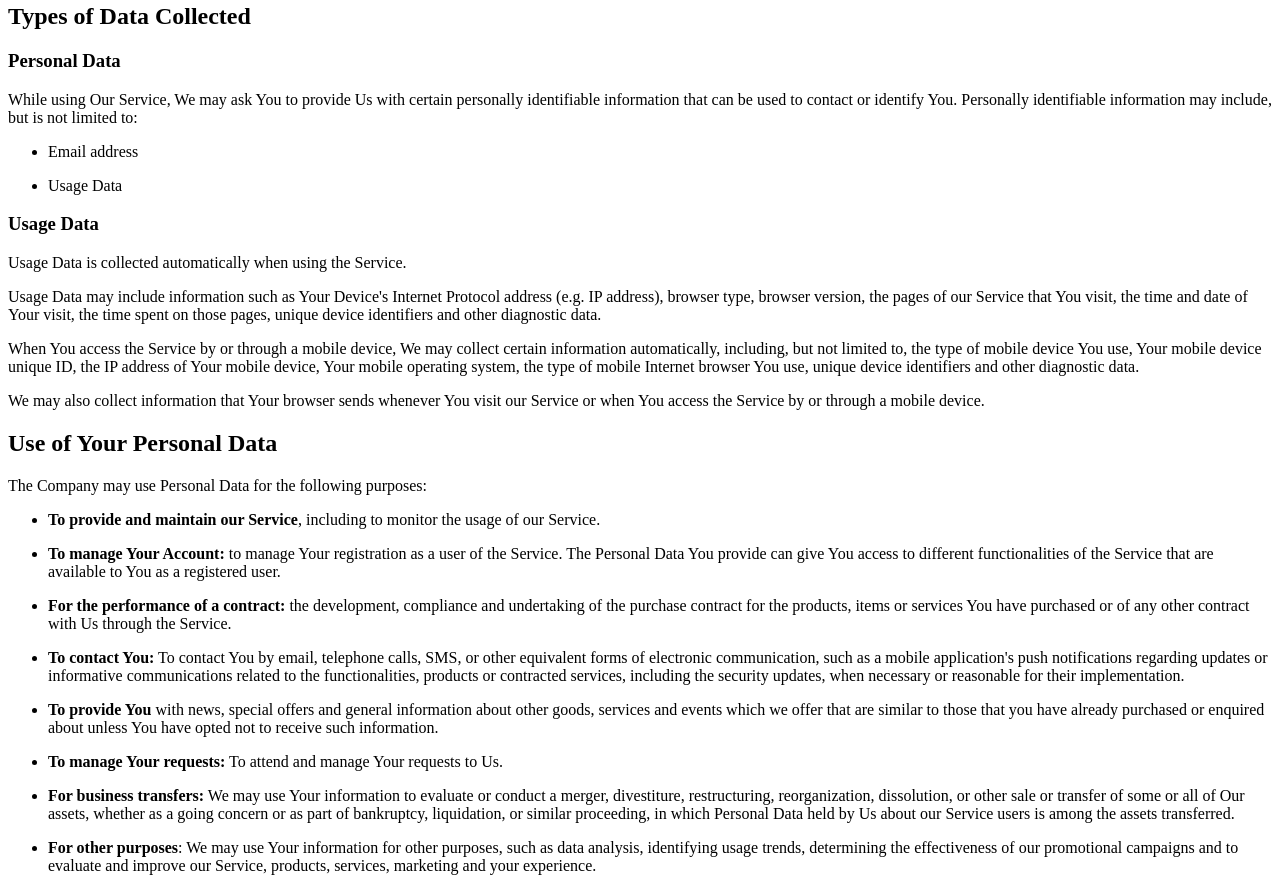
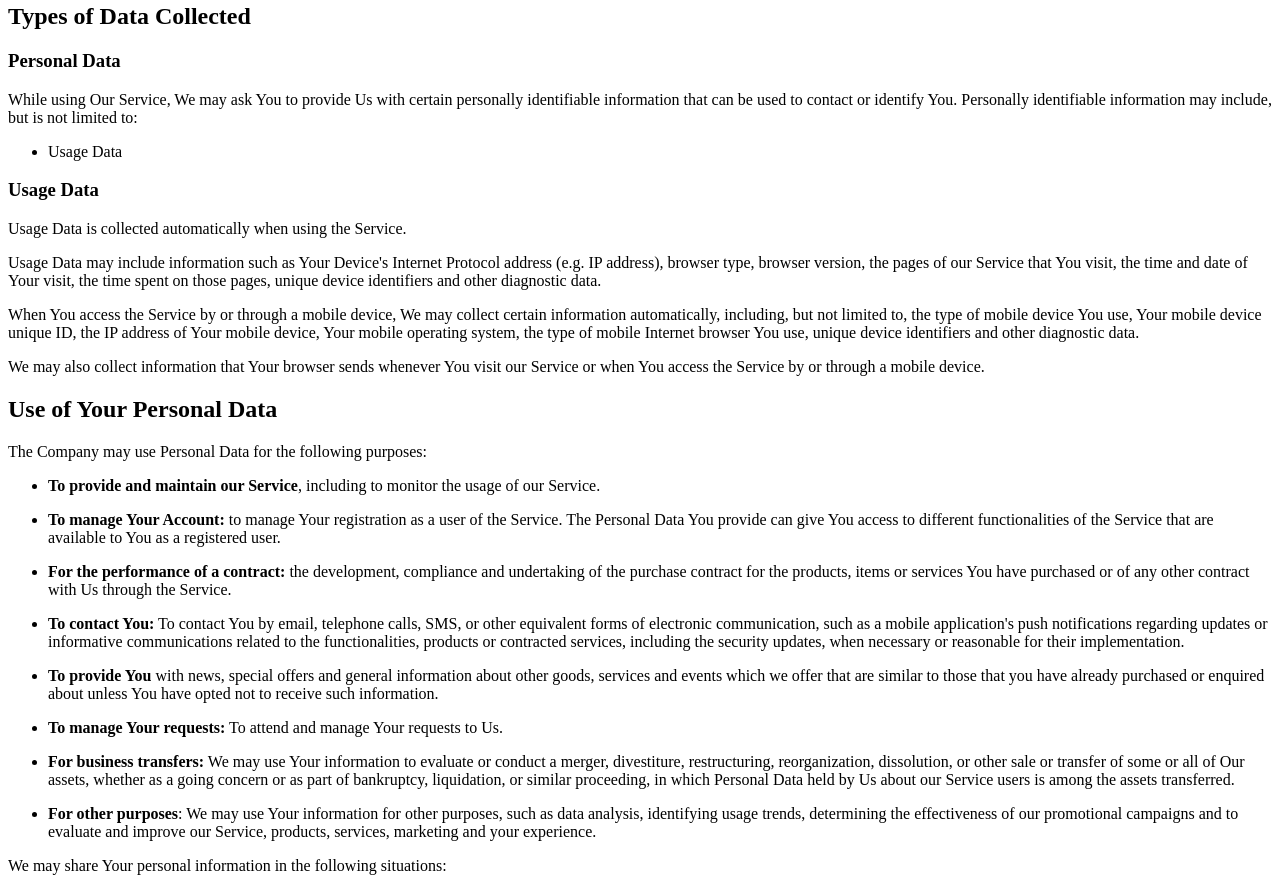
Before and after one commit to WordNaz/WordGatherPrivacyPolicy, a plain HTML site: page index.html in a window 1280 px wide. Shown: the part 923-1811 px from the top of the page. Drawn offline with Linux system fonts and the light colour scheme.

Commit message:
Update index.html

```diff
--- a/index.html
+++ b/index.html
@@ -47,9 +47,6 @@
 <h3>Personal Data</h3>
 <p>While using Our Service, We may ask You to provide Us with certain personally identifiable information that can be used to contact or identify You. Personally identifiable information may include, but is not limited to:</p>
 <ul>
-<li>
-<p>Email address</p>
-</li>
 <li>
 <p>Usage Data</p>
 </li>
```
